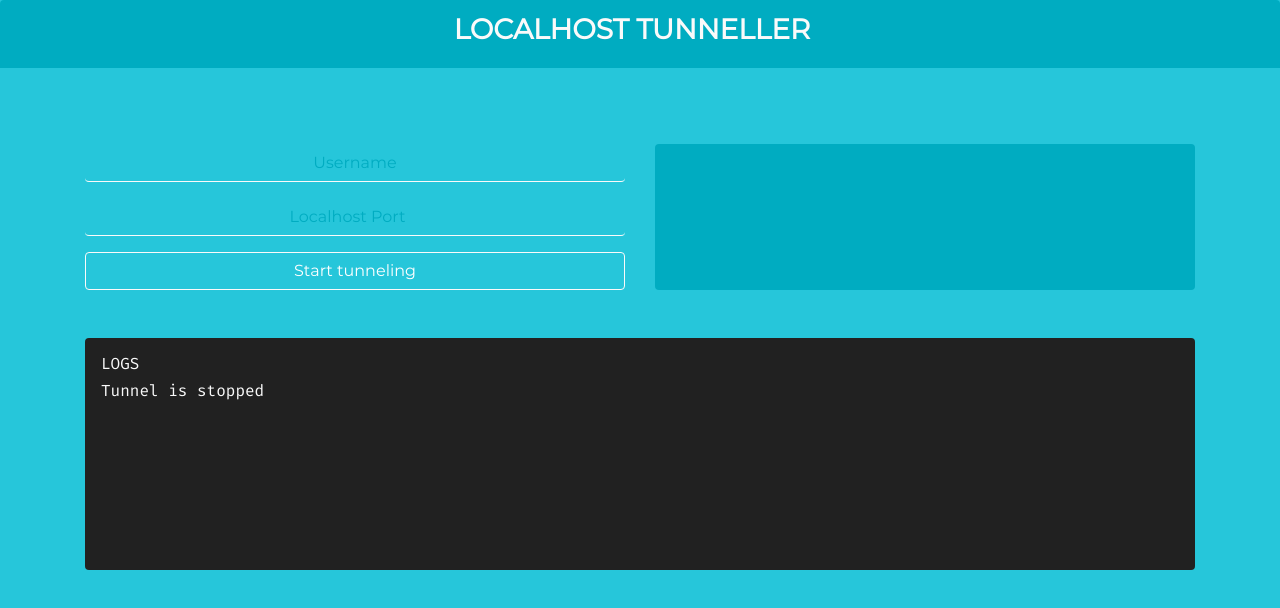
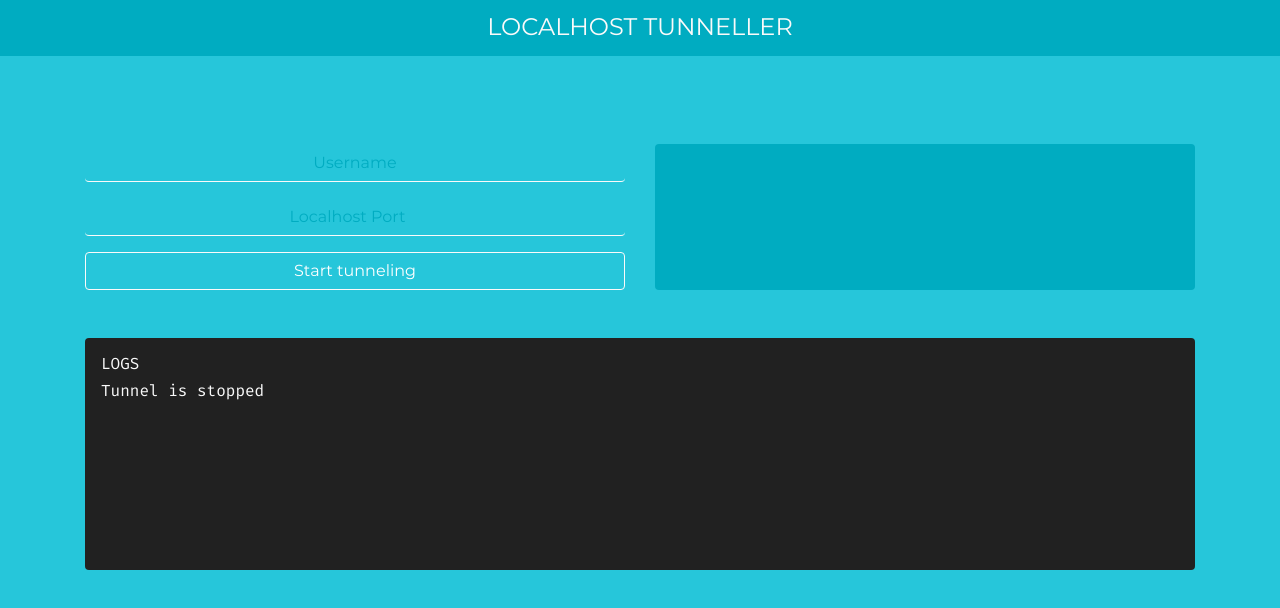
Before and after one commit to sheikhmishar/localhost-tunnel, a website: page public/index.html in a window 1280 px wide. Drawn offline with nearby package versions, Linux system fonts and the light colour scheme.

Commit message:
fixed navbar center and log append bug

```diff
--- a/public/index.html
+++ b/public/index.html
@@ -12,10 +12,10 @@
 </head>
 
 <body class="bg-primary text-primary">
-	<nav class="navbar navbar-expand-sm fixed-top bg-secondary rounded-top">
+	<nav class="navbar navbar-expand-sm fixed-top bg-secondary">
 		<div class="container d-flex justify-content-center">
-			<a href="./" class="navbar-brand text-primary">
-				<h3><strong class="text-uppercase">localhost tunneller</strong></h3>
+			<a href="./" class="navbar-brand text-primary mx-0">
+				<span class="text-uppercase h4">localhost tunneller</span>
 			</a>
 		</div>
 	</nav>
--- a/public/js/script.js
+++ b/public/js/script.js
@@ -110,7 +110,7 @@ function appendLog(log) {
   logWrapper.prepend(newDomElement)
 
   if (logWrapper.childElementCount > maxLogLength)
-    logWrapper.firstChild.remove()
+    logWrapper.lastChild.remove()
 }
 
 // main
```
